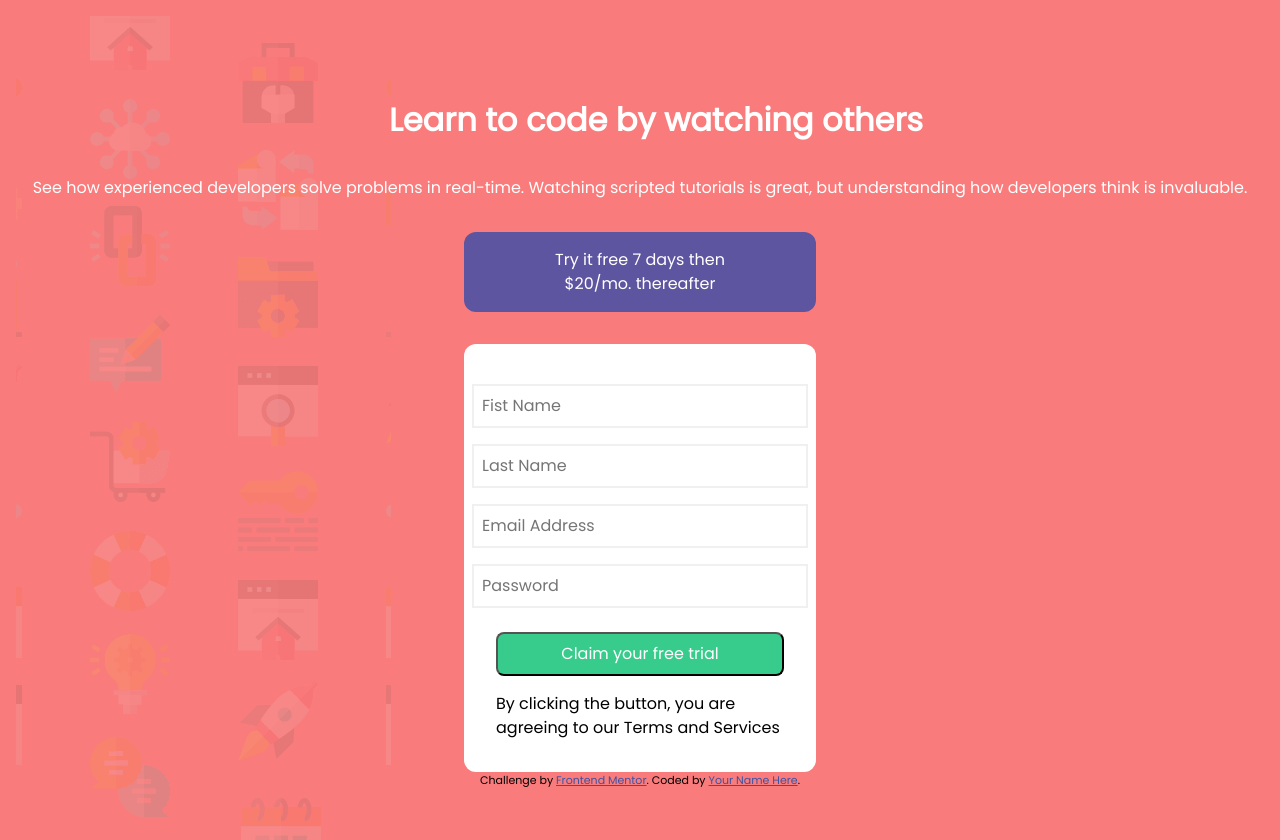
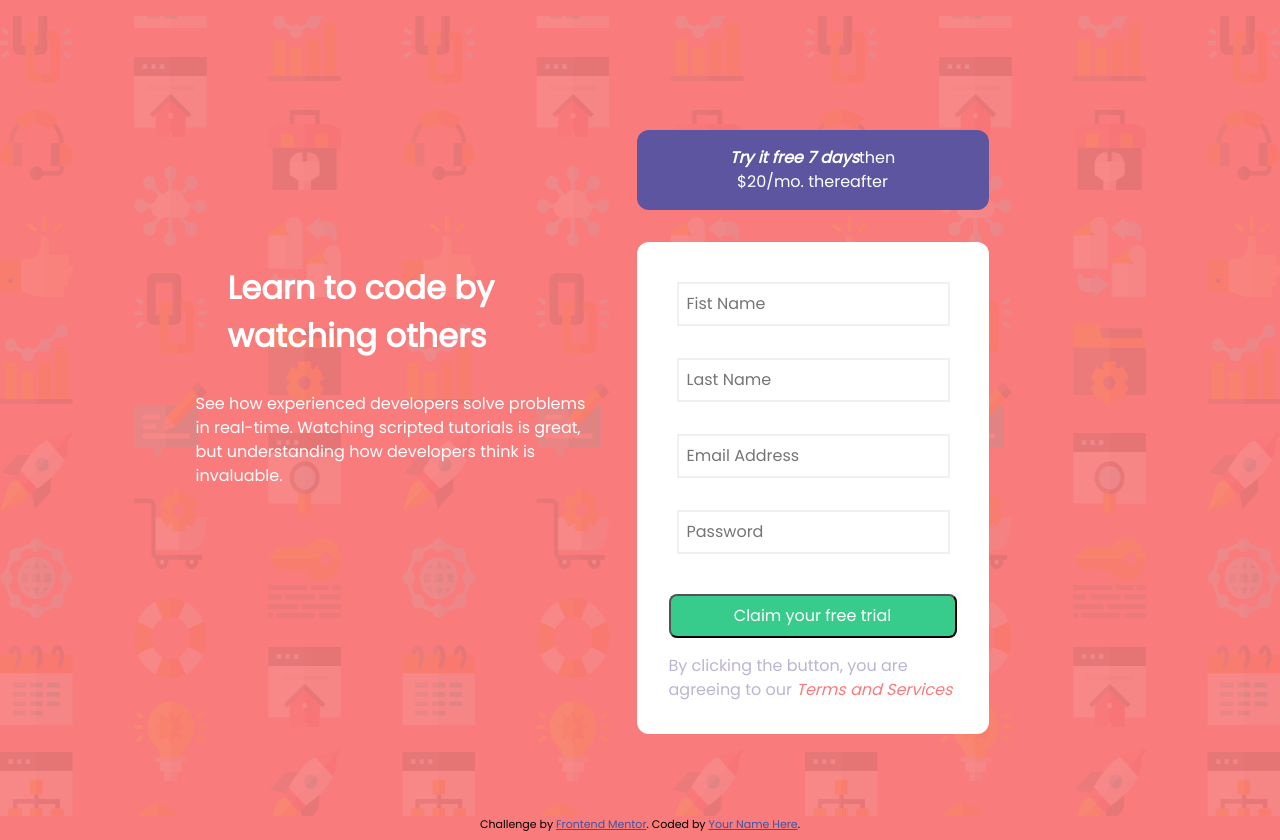
Before and after one commit to Scott-Wilder/fem-js-intro-signup, a plain HTML site: page intro-component-with-signup-form-master(1)/intro-component-with-signup-form-master/index.html in a window 1280 px wide. Shown: the top 840 px of the page. Drawn offline with Linux system fonts and the light colour scheme.

Commit message:
style: Feature and updates related to styling

```diff
--- a/intro-component-with-signup-form-master(1)/intro-component-with-signup-form-master/index.html
+++ b/intro-component-with-signup-form-master(1)/intro-component-with-signup-form-master/index.html
@@ -27,18 +27,20 @@
     </style>
   </head>
   <body>
-    <div class="background-img">
-      <img src="images\bg-intro-mobile.png" alt="mobile" />
-    </div>
     <div class ="hero">
+      <img id="background-img-mobile" src="images\bg-intro-mobile.png" alt="mobile" />
+      <img id="background-img-desktop" src="images\bg-intro-desktop.png" alt="desktop" />
+      <div class="desktop-1">
         <h1>Learn to code by watching others</h1>
         <p id="details">
           See how experienced developers solve problems in real-time. Watching
           scripted tutorials is great, but understanding how developers think is
           invaluable.
         </p>
+      </div>
+      <div class="desktop-2">
         <div class =purp-box>
-      <p id="trial">Try it free 7 days then <br /> $20/mo. thereafter</p>
+          <p id="trial"><em style="font-weight: bolder;">Try it free 7 days</em>then<br /> $20/mo. thereafter</p>
         </div>
           <form id="form" class="form">
             <div class ="form-control">
@@ -62,8 +64,9 @@
               <small id="error-msg">Error message</small></br>
             </div>
             <input id="submit" type="submit" value="Claim your free trial" />
-        <p id="tos">By clicking the button, you are agreeing to our Terms and Services</p>
+            <p id="tos">By clicking the button, you are agreeing to our <em style="color: rgb(249, 123, 123)">Terms and Services</em></p>
           </form>
+      </div>
     </div>
     <footer>
       <p class="attribution">
--- a/intro-component-with-signup-form-master(1)/intro-component-with-signup-form-master/myscripts.js
+++ b/intro-component-with-signup-form-master(1)/intro-component-with-signup-form-master/myscripts.js
@@ -48,6 +48,7 @@ function checkInputs() {
   } else {
     setSuccessFor(password);
   }
+
 }
 // error class
 function setErrorFor(input, message) {
--- a/intro-component-with-signup-form-master(1)/intro-component-with-signup-form-master/style.css
+++ b/intro-component-with-signup-form-master(1)/intro-component-with-signup-form-master/style.css
@@ -101,9 +101,12 @@ h1,
 #trial {
   padding: 1rem;
 }
-.background-img {
+#background-img-mobile {
   position: absolute;
   z-index: -1;
+}
+#background-img-desktop{
+  visibility: hidden;
 }
 .form {
   background-color: white;
@@ -113,6 +116,7 @@ h1,
   width: 22rem;
   padding: 2rem;
   border-radius: 12px;
+  margin-left: 2rem;
 }
 #fname,
 #lname,
@@ -120,6 +124,7 @@ h1,
 #password {
   margin: 0.5rem;
   padding: 0.5rem;
+  width: 95%;
 }
 #submit {
   margin-top: 1rem;
@@ -133,21 +138,23 @@ h1,
   display: flex;
   flex-direction: column;
   align-items: center;
-  padding-top: 5rem;
+}
+.desktop-1 {
+  margin-top: -5rem;
 }
 #tos {
   padding-top: 1rem;
-  color: black;
+  color: hsl(246, 25%, 77%);
 }
 #error-img {
-  position: absolute;
-  right: 2.5rem;
+  margin-left: 15rem;
   margin-top: -2.5rem;
   visibility: hidden;
+  padding-bottom: .5rem;
 }
 #error-msg {
-  position: absolute;
-  right: 2rem;
+  padding-top: 2rem;
+  padding-left: 5rem;
   visibility: hidden;
   color: red;
 }
@@ -166,3 +173,44 @@ h1,
 .form-control.error #error-msg {
   visibility: visible;
 }
+@media(min-width:  400px){
+  .form {
+    margin-left: 0rem;
+  }
+  #background-img-mobile{
+    visibility: hidden;
+  }
+  #background-img-desktop {
+    visibility: visible;
+    position: absolute;
+    z-index: -1;
+    width: 100%;
+    height: 100%;
+  }
+  .hero {
+    height: 100vh;
+    flex-direction: row;
+    justify-content: center;
+    align-items: center;
+  }
+  #error-img{
+    right: 7rem;
+  }
+  #error-msg {
+    right: 7rem;
+  }
+  .desktop-1{
+    display: flex;
+    flex-direction: column;
+    align-items: center;
+    justify-content: center;
+    padding: 1rem;
+    max-width: 425px;
+  }
+  .desktop-2{
+    display: flex;
+    flex-direction: column;
+    align-items: center;
+    padding-right: 5rem;
+  }
+}
```
Also changed, not shown: intro-component-with-signup-form-master(1)/intro-component-with-signup-form-master/design/desktop-active.PNG (added), intro-component-with-signup-form-master(1)/intro-component-with-signup-form-master/design/mobile-active.png (added), 3 other files. Lines whose indentation alone changed are shown as unchanged.
